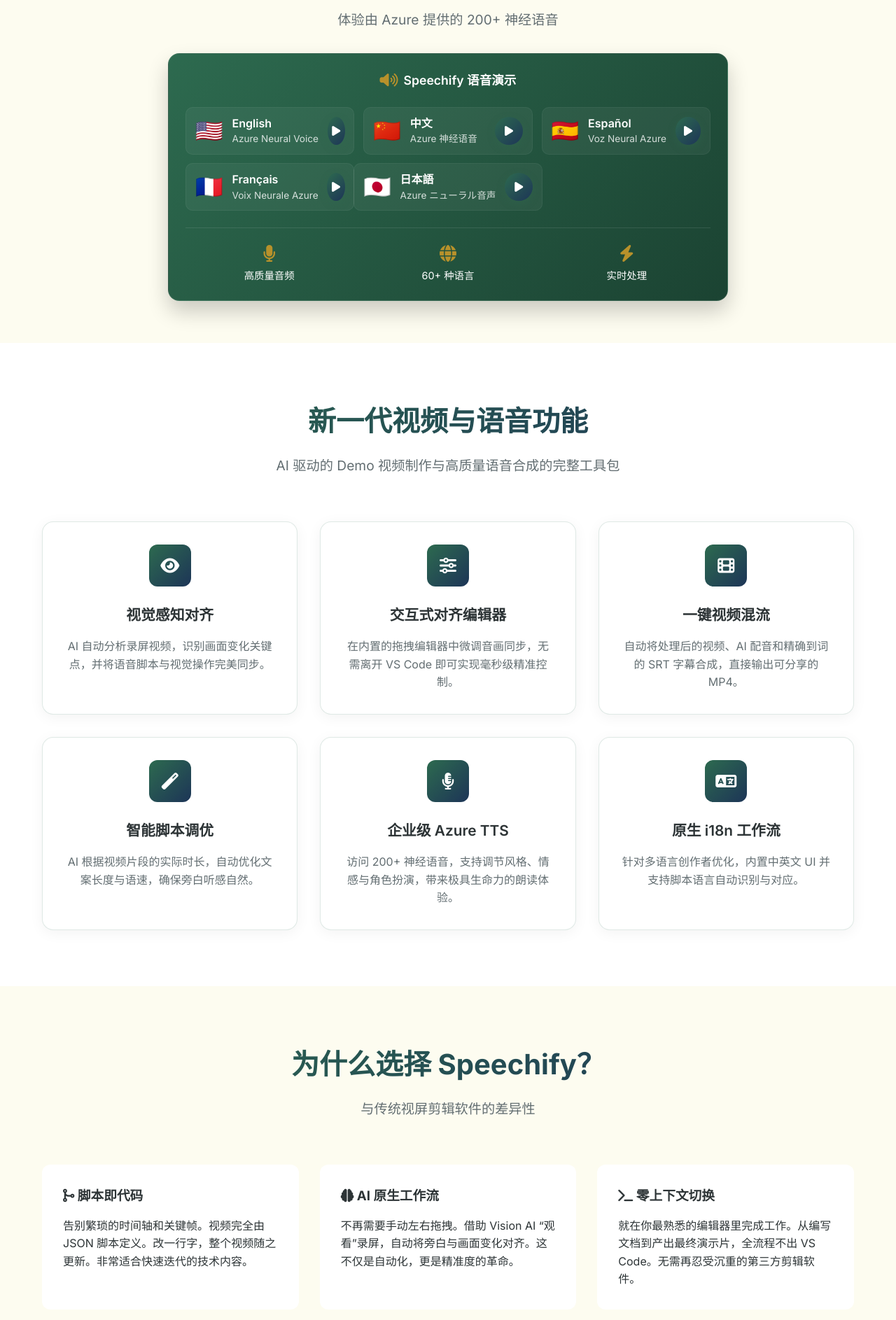
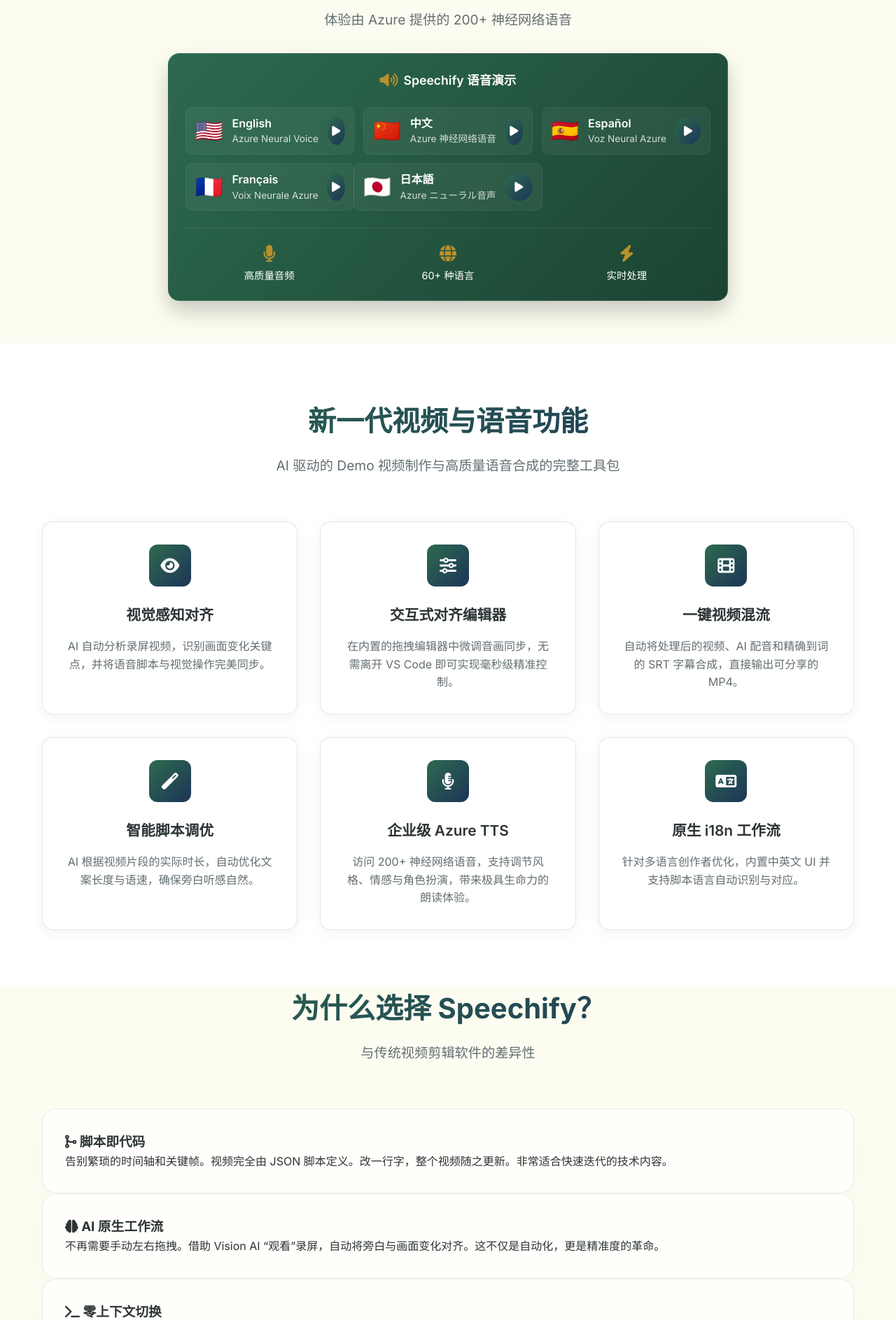
Before and after one commit to hddevteam/speechify, a website built with webpack: page docs/zh-cn.html in a window 1280 px wide. Shown: the part 914-2800 px from the top of the page at 70% size. Built offline with nearby package versions, Linux system fonts and the light colour scheme.

Commit message:
docs: refine terminology to 神经网络语音 and enhance UI elegance

```diff
--- a/docs/assets/css/style.css
+++ b/docs/assets/css/style.css
@@ -1200,3 +1200,49 @@
         padding: 1.5rem;
     }
 }
+
+/* --- Modern UI Enhancements --- */
+.comparison-card {
+    background: rgba(255, 255, 255, 0.7);
+    backdrop-filter: blur(10px);
+    padding: 32px;
+    border-radius: 20px;
+    border: 1px solid rgba(45, 106, 79, 0.1);
+    box-shadow: 0 10px 30px rgba(0, 0, 0, 0.02);
+    transition: all 0.3s cubic-bezier(0.4, 0, 0.2, 1);
+}
+
+.comparison-card:hover {
+    transform: translateY(-8px);
+    box-shadow: 0 20px 40px rgba(45, 106, 79, 0.08);
+    background: white;
+}
+
+.video-preview-wrapper {
+    background: #000;
+    border-radius: 24px;
+    padding: 10px;
+    box-shadow: 0 40px 80px rgba(0,0,0,0.5);
+    border: 1px solid rgba(255,255,255,0.1);
+}
+
+.video-preview-wrapper video {
+    border-radius: 16px;
+    display: block;
+}
+
+.hero-title {
+    letter-spacing: -0.02em;
+}
+
+.audio-demo-wrapper {
+    perspective: 1000px;
+}
+
+.audio-demo-container {
+    transition: transform 0.5s ease;
+}
+
+.audio-demo-container:hover {
+    transform: translateY(-5px);
+}
--- a/docs/zh-cn.html
+++ b/docs/zh-cn.html
@@ -120,10 +120,10 @@
                     </a>
                 </div>
                 <div class="hero-stats">
-                    <div class="stat">
-                        <div class="stat-number">200+</div>
-                        <div class="stat-label">语音选择</div>
-                    </div>
+                        <div class="stat">
+                            <div class="stat-number">200+</div>
+                            <div class="stat-label">神经网络语音</div>
+                        </div>
                     <div class="stat">
                         <div class="stat-number">60+</div>
                         <div class="stat-label">支持语言</div>
@@ -150,7 +150,7 @@
         <div class="container">
             <div class="section-header" style="margin-bottom: 2rem;">
                 <h2 class="section-title" style="font-size: 2rem;">世界级的多语言支持</h2>
-                <p class="section-description">体验由 Azure 提供的 200+ 神经语音</p>
+                <p class="section-description">体验由 Azure 提供的 200+ 神经网络语音</p>
             </div>
             <div class="audio-demo-wrapper" style="display: flex; justify-content: center;">
                 <div class="audio-demo-container" style="width: 100%; max-width: 800px; background: var(--hero-gradient); color: white;">
@@ -173,9 +173,9 @@
                         <div class="audio-item" data-lang="zh">
                             <div class="audio-flag">🇨🇳</div>
                             <div class="audio-info">
-                                <div class="audio-lang">中文</div>
-                                <div class="audio-voice">Azure 神经语音</div>
-                            </div>
+                            <div class="audio-lang">中文</div>
+                            <div class="audio-voice">Azure 神经网络语音</div>
+                        </div>
                             <button class="audio-play-btn" data-audio="zh" title="播放中文演示" aria-label="播放中文 Speechify 演示">
                                 <i class="fas fa-play" aria-hidden="true"></i>
                             </button>
@@ -298,7 +298,7 @@
                     </div>
                     <h3 class="feature-title">企业级 Azure TTS</h3>
                     <p class="feature-description">
-                        访问 200+ 神经语音，支持调节风格、情感与角色扮演，带来极具生命力的朗读体验。
+                        访问 200+ 神经网络语音，支持调节风格、情感与角色扮演，带来极具生命力的朗读体验。
                     </p>
                 </div>
 
@@ -315,30 +315,29 @@
         </div>
     </section>
 
-    <!-- Why Speechify Section -->
-    <section class="why-speechify" style="background-color: var(--bg-secondary); padding: 80px 0;">
+    <section class="why-speechify">
         <div class="container">
             <div class="section-header">
                 <h2 class="section-title">为什么选择 Speechify？</h2>
                 <p class="section-description">
-                    与传统视屏剪辑软件的差异性
+                    与传统视频剪辑软件的差异性
                 </p>
             </div>
-            <div class="comparison-grid" style="display: grid; grid-template-columns: repeat(auto-fit, minmax(300px, 1fr)); gap: 30px; margin-top: 40px;">
-                <div class="comparison-card" style="background: white; padding: 30px; border-radius: 12px; box-shadow: var(--shadow-sm);">
-                    <h3 style="color: var(--primary-color); margin-bottom: 15px;"><i class="fas fa-code-merge"></i> 脚本即代码</h3>
+            <div class="comparison-grid">
+                <div class="comparison-card">
+                    <h3><i class="fas fa-code-merge"></i> 脚本即代码</h3>
                     <p>告别繁琐的时间轴和关键帧。视频完全由 JSON 脚本定义。改一行字，整个视频随之更新。非常适合快速迭代的技术内容。</p>
                 </div>
-                <div class="comparison-card" style="background: white; padding: 30px; border-radius: 12px; box-shadow: var(--shadow-sm);">
-                    <h3 style="color: var(--primary-color); margin-bottom: 15px;"><i class="fas fa-brain"></i> AI 原生工作流</h3>
+                <div class="comparison-card">
+                    <h3><i class="fas fa-brain"></i> AI 原生工作流</h3>
                     <p>不再需要手动左右拖拽。借助 Vision AI “观看”录屏，自动将旁白与画面变化对齐。这不仅是自动化，更是精准度的革命。</p>
                 </div>
-                <div class="comparison-card" style="background: white; padding: 30px; border-radius: 12px; box-shadow: var(--shadow-sm);">
-                    <h3 style="color: var(--primary-color); margin-bottom: 15px;"><i class="fas fa-terminal"></i> 零上下文切换</h3>
+                <div class="comparison-card">
+                    <h3><i class="fas fa-terminal"></i> 零上下文切换</h3>
                     <p>就在你最熟悉的编辑器里完成工作。从编写文档到产出最终演示片，全流程不出 VS Code。无需再忍受沉重的第三方剪辑软件。</p>
                 </div>
-                <div class="comparison-card" style="background: white; padding: 30px; border-radius: 12px; box-shadow: var(--shadow-sm);">
-                    <h3 style="color: var(--primary-color); margin-bottom: 15px;"><i class="fas fa-globe"></i> Copilot 多语种集成</h3>
+                <div class="comparison-card">
+                    <h3><i class="fas fa-globe"></i> Copilot 多语种集成</h3>
                     <p>配合 GitHub Copilot 的翻译与生成能力，快速基于同一套镜头产出不同语种的配音剪辑版本。一键出片，覆盖全球市场。</p>
                 </div>
             </div>
```
Also changed, not shown: docs/index.html (+10 -11 lines).
